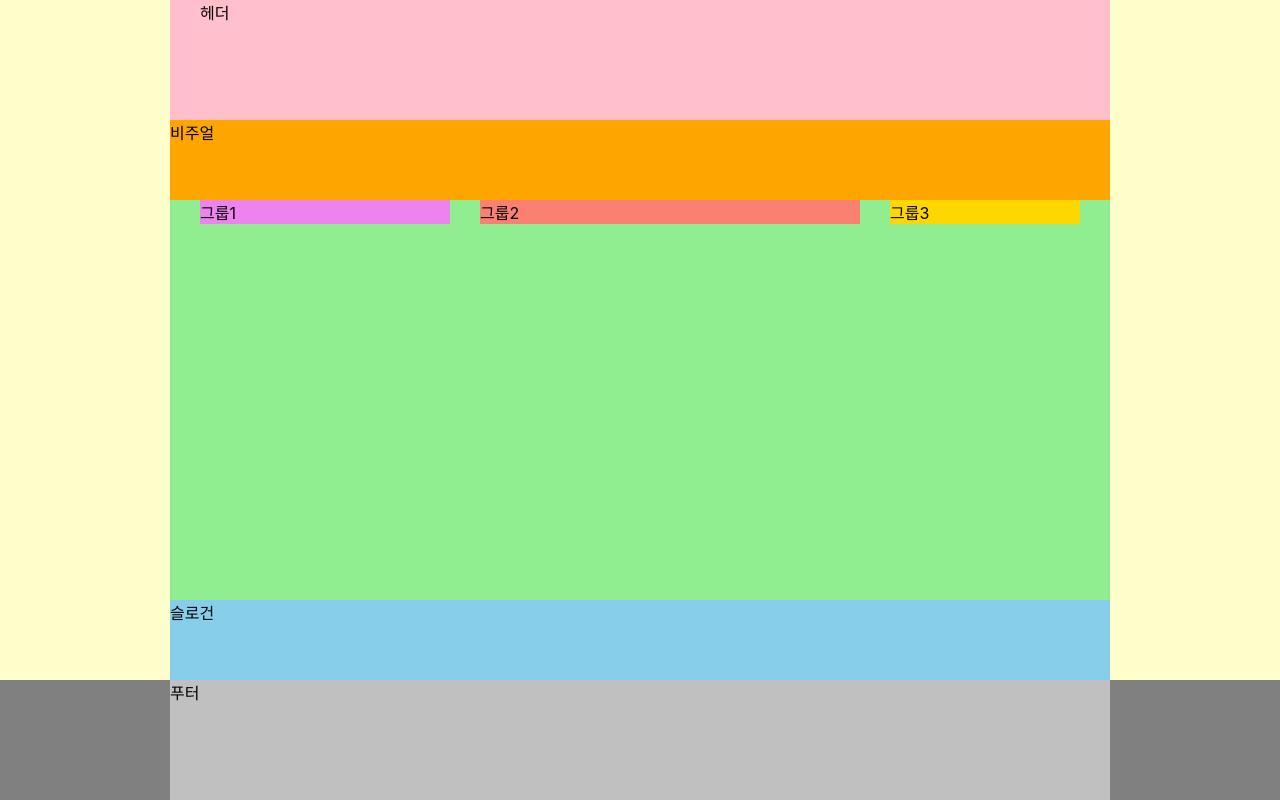
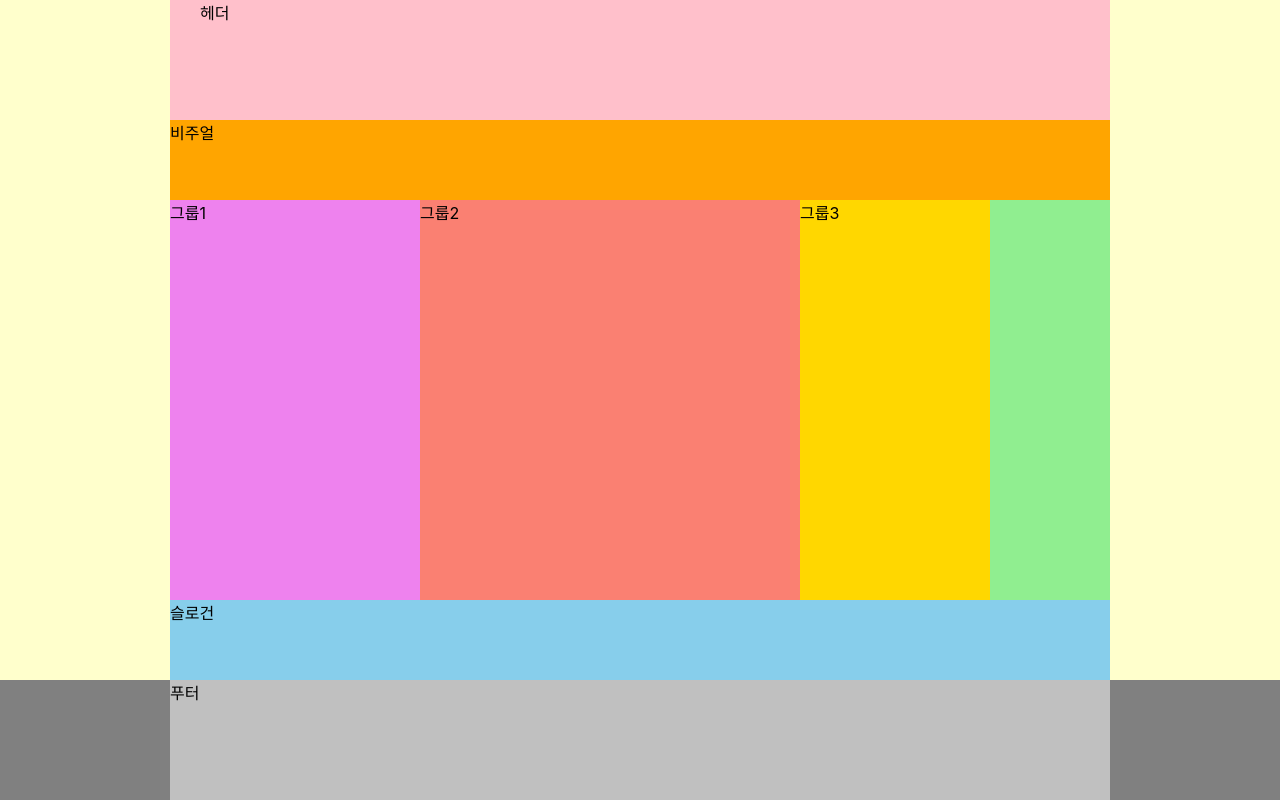
Before and after one commit to BrightSton/HTML5, a website: page index.html in a window 1280 px wide. Drawn offline with Linux system fonts and the light colour scheme; a web font is replaced by a local one.

Commit message:
flex를 이용한 css 수정

```diff
--- a/styles/style.css
+++ b/styles/style.css
@@ -38,29 +38,21 @@ body {
 .main {
   background: lightgreen;
   height: 50vh;
-  display: flow-root;
-  padding: 0 15px;
-}
-
-.group {
-  margin: 0 15px;
-  float: left;
+  display: flex;
+  flex-direction: row;
 }
 
 .group1 {
   background-color: violet;
   width: 250px;
-  float: left;
 }
 .group2 {
   background-color: salmon;
   width: 380px;
-  float: left;
 }
 .group3 {
   background-color: gold;
   width: 190px;
-  float: left;
 }
 
 /* 슬로건 */
```
